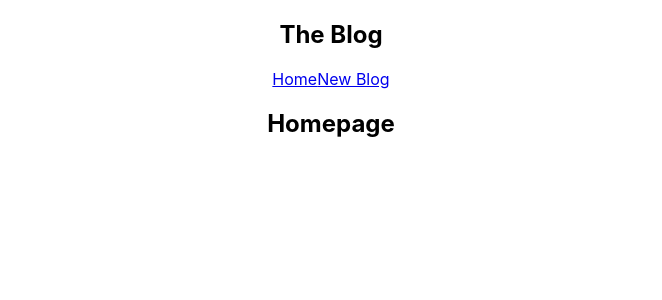
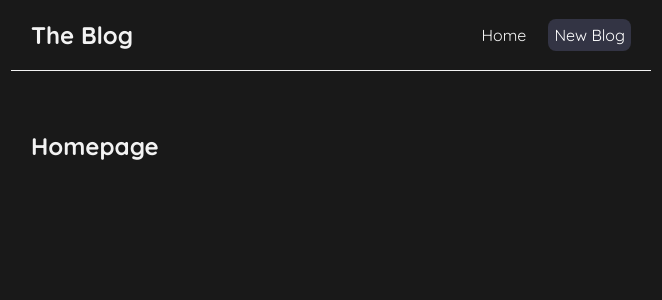
Before and after one commit to sdbxsdb/netn-react, a React (Create React App) app: page / in a window 1280 px wide. Shown: the top 300 px of the page, without its empty margins (309-971 px from the left). Built offline with nearby package versions, Linux system fonts and the light colour scheme.

Commit message:
before starting part 7

```diff
--- a/src/App.css
+++ /dev/null
@@ -1,38 +0,0 @@
-.App {
-  text-align: center;
-}
-
-.App-logo {
-  height: 40vmin;
-  pointer-events: none;
-}
-
-@media (prefers-reduced-motion: no-preference) {
-  .App-logo {
-    animation: App-logo-spin infinite 20s linear;
-  }
-}
-
-.App-header {
-  background-color: #282c34;
-  min-height: 100vh;
-  display: flex;
-  flex-direction: column;
-  align-items: center;
-  justify-content: center;
-  font-size: calc(10px + 2vmin);
-  color: white;
-}
-
-.App-link {
-  color: #61dafb;
-}
-
-@keyframes App-logo-spin {
-  from {
-    transform: rotate(0deg);
-  }
-  to {
-    transform: rotate(360deg);
-  }
-}
--- a/src/App.js
+++ b/src/App.js
@@ -1,5 +1,4 @@
 
-import './App.css';
 import Navbar from './Navbar';
 import Home from './Home';
 
--- a/src/Navbar.js
+++ b/src/Navbar.js
@@ -4,7 +4,11 @@
       <h1>The Blog</h1>
       <div className="links">
         <a href="/">Home</a>
-        <a href="/create">New Blog</a>
+        <a href="/create" style={{
+          color: "white",
+          backgroundColor: "#333444",
+          borderRadius: "8px"
+        }}>New Blog</a>
       </div>
     </nav>
   );
--- a/src/index.css
+++ b/src/index.css
@@ -1,13 +1,39 @@
+@import url('https://fonts.googleapis.com/css2?family=Quicksand:wght@300;400;500;600;700&display=swap');
+
 body {
-  margin: 0;
-  font-family: -apple-system, BlinkMacSystemFont, 'Segoe UI', 'Roboto', 'Oxygen',
-    'Ubuntu', 'Cantarell', 'Fira Sans', 'Droid Sans', 'Helvetica Neue',
-    sans-serif;
-  -webkit-font-smoothing: antialiased;
-  -moz-osx-font-smoothing: grayscale;
+  background: #191919 ;
 }
 
-code {
-  font-family: source-code-pro, Menlo, Monaco, Consolas, 'Courier New',
-    monospace;
+/* base styles */
+* {
+  margin: 0;
+  font-family: "Quicksand";
+  color: #f3f3f3;
 }
+.navbar {
+  padding: 20px;
+  display: flex;
+  align-items: center;
+  max-width: 600px;
+  margin: 0 auto;
+  border-bottom: 1px solid #f3f3f3;
+}
+.navbar h1 {
+  color: #f3f3f3;
+}
+.navbar .links {
+  margin-left: auto;
+}
+.navbar a {
+  margin-left: 16px;
+  text-decoration: none;
+  padding: 6px;
+}
+.navbar a:hover {
+  color: #d2d2d2;
+}
+.content {
+  max-width: 600px;
+  margin: 40px auto;
+  padding: 20px;
+}
```
